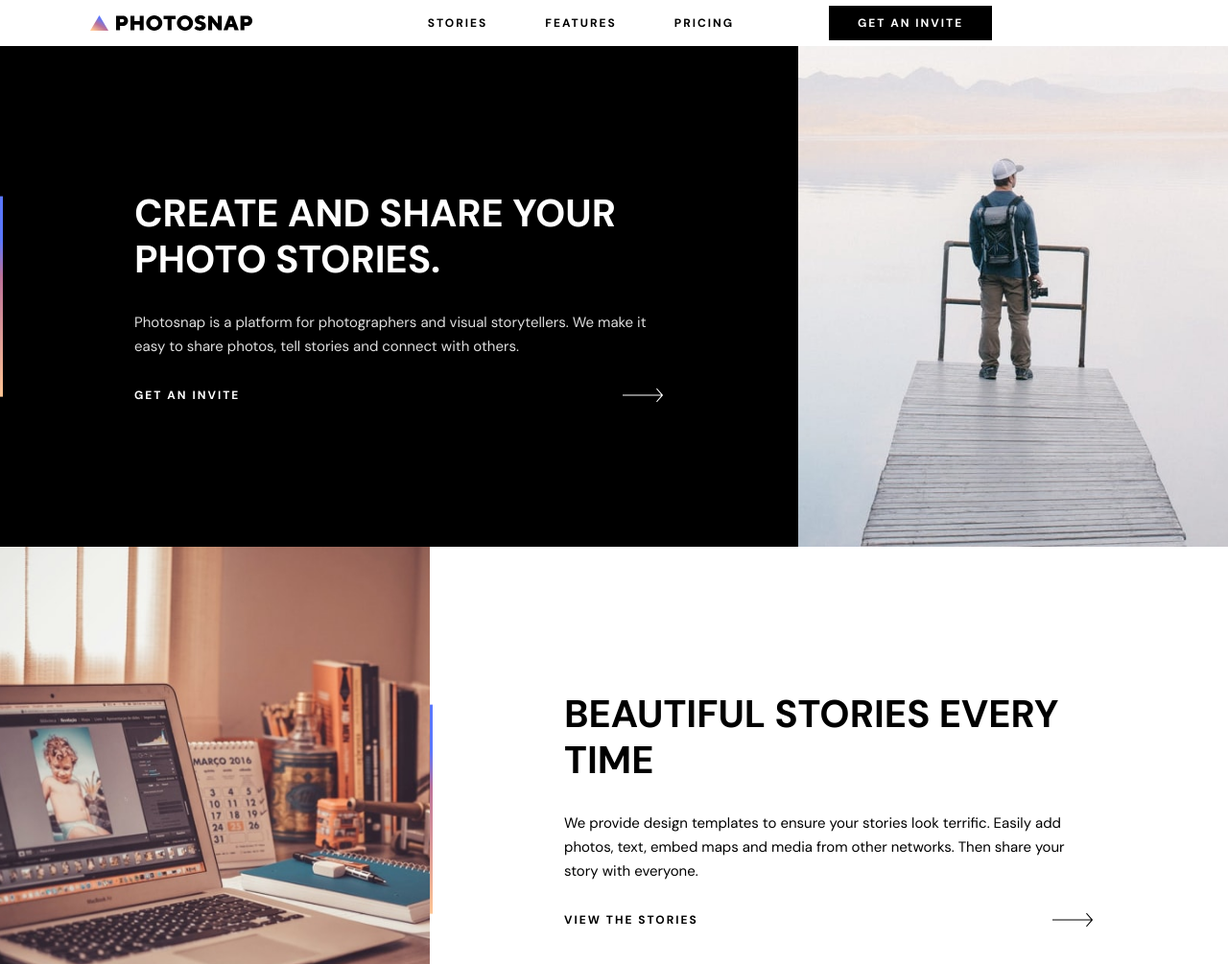
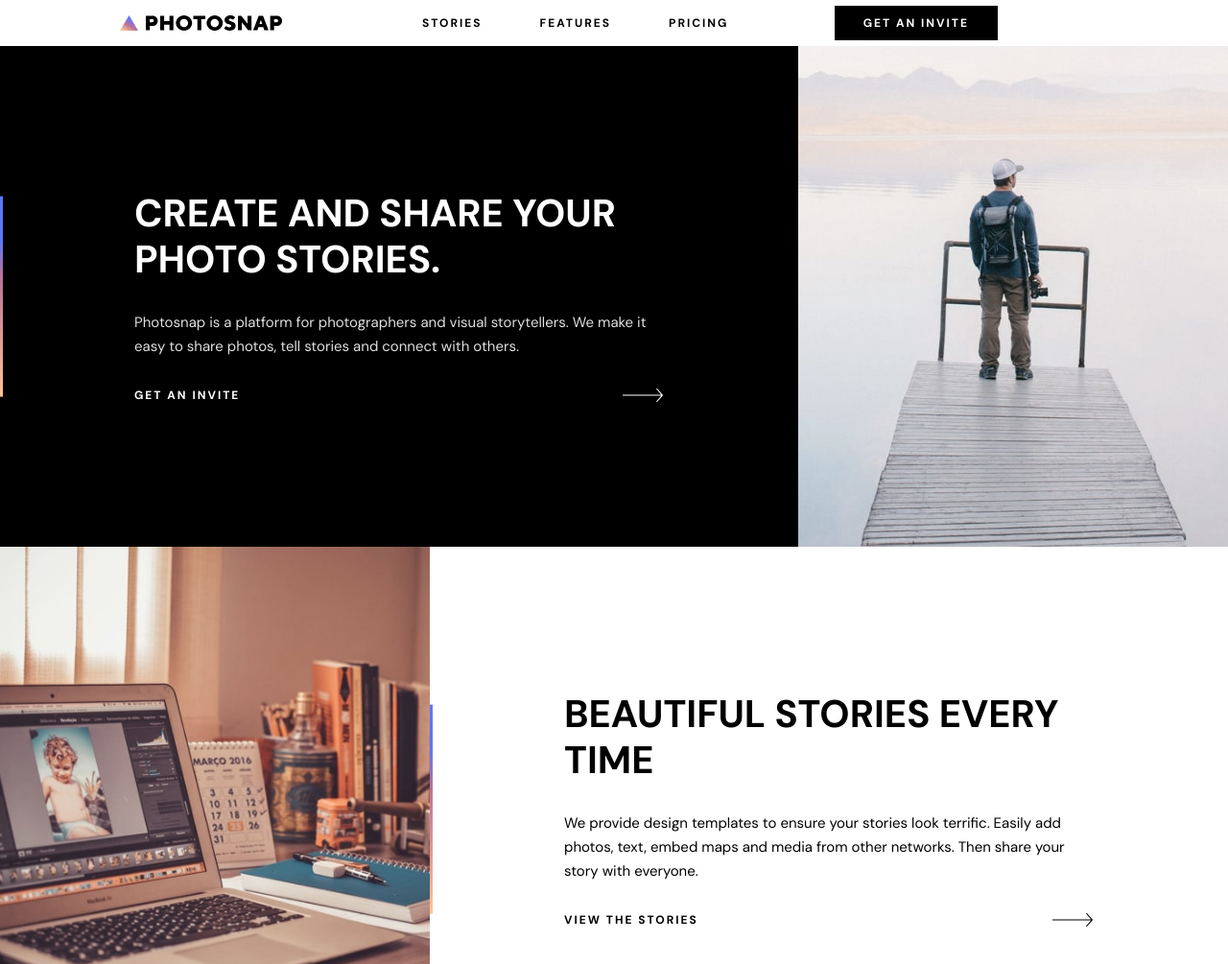
Before and after one commit to Georgi1997/photosnap, a website: page index.html in a window 1280 px wide. Shown: the top 1005 px of the page at 96% size. Drawn offline with Linux system fonts and the light colour scheme.

Commit message:
minor tweaks

```diff
--- a/sass/components/_navbar.scss
+++ b/sass/components/_navbar.scss
@@ -20,9 +20,10 @@
   }
 
   &__navbar {
-    width: 60%;
+    width: 50%;
     display: flex;
-    justify-content: space-evenly;
+    justify-content: space-between;
+    align-items: center;
     @media only screen and (max-width: 920px) {
       width: 80%;
     }
```
Also changed, not shown: css/style.css.
